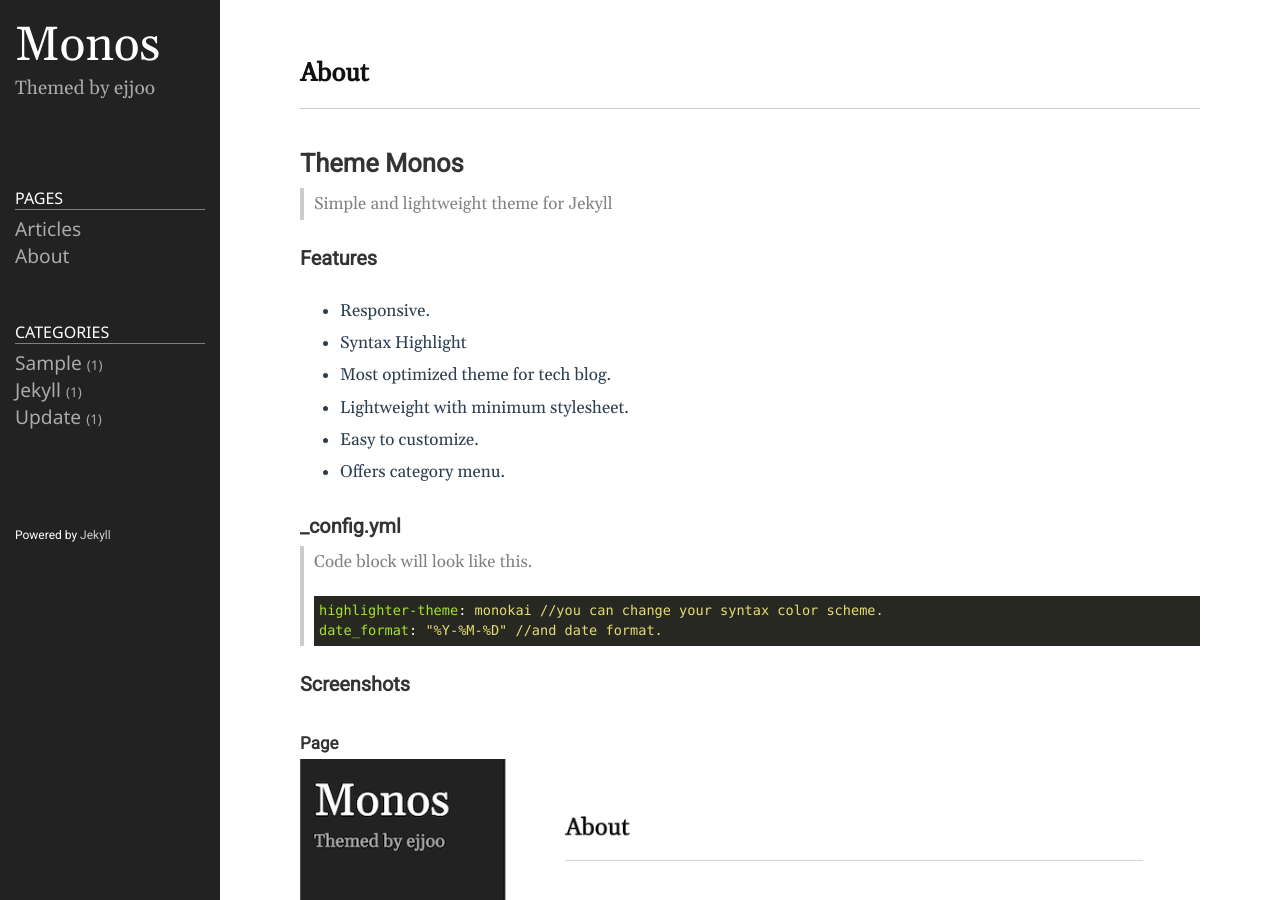
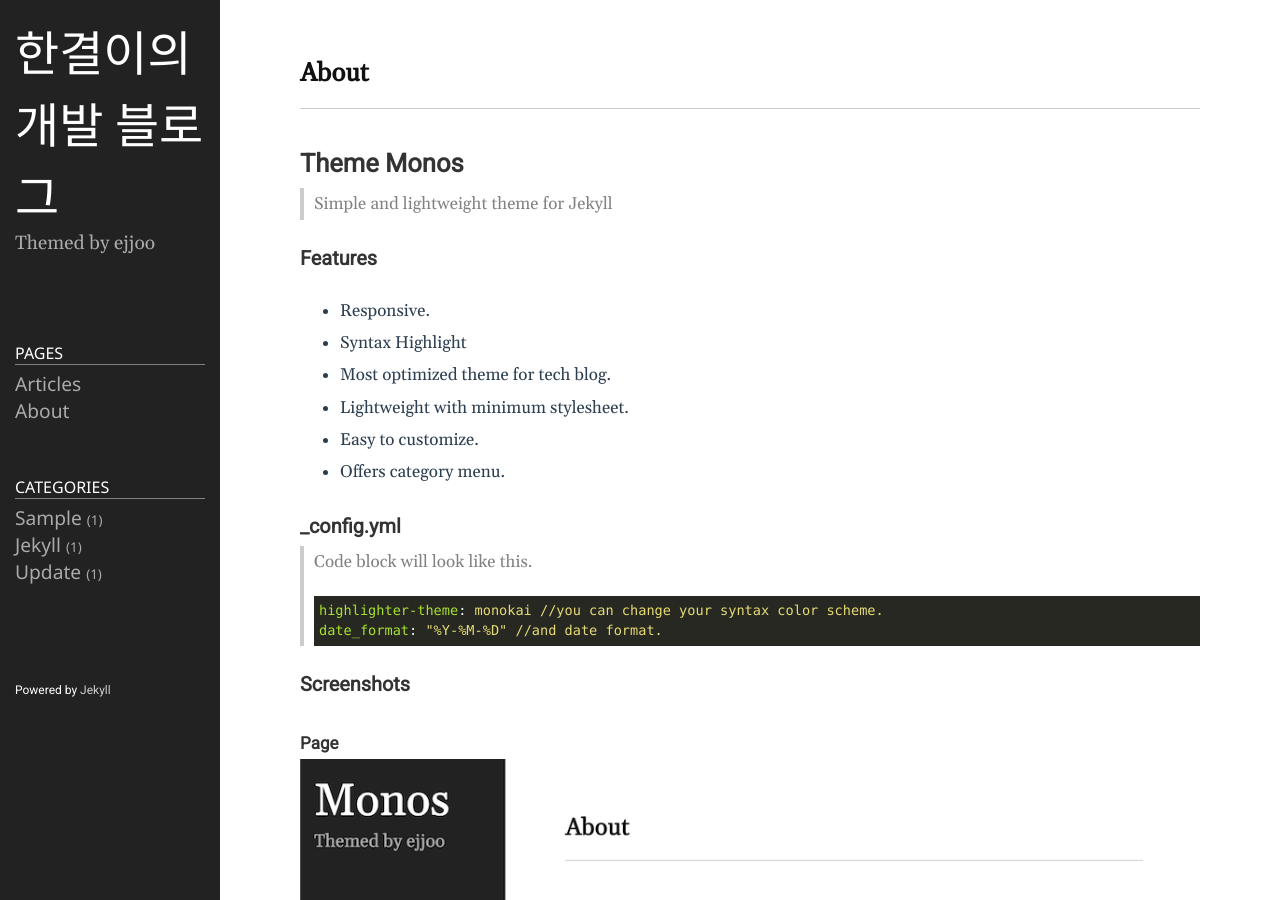
Before and after one commit to Love-kyeolE/Love-kyeolE.github.io, a Jekyll site: the page built from README.md, in a window 1280 px wide and 900 px high. Built offline with Jekyll 4.4.1, drawn with Linux system fonts in a browser that asks for light colours.

Commit message:
Update _config.yml

```diff
--- a/_config.yml
+++ b/_config.yml
@@ -18,13 +18,13 @@
 # You can create any custom variable you would like, and they will be accessible
 # in the templates via {{ site.myvariable }}.
 
-title: Monos
-email: ejjoo7994@gmail.com
+title: 한결이의 개발 블로그
+email: loveu.kyeol.e@gmail.com
 description: >- # this means to ignore newlines until "baseurl:"
   Themed by ejjoo
 # baseurl: "/" # the subpath of your site, e.g. /blog
-# url: "http://ejjoo.github.io" # the base hostname & protocol for your site, e.g. http://example.com
-github_username: ejjoo
+url: "Love-kyeolE.github.io" # the base hostname & protocol for your site, e.g. http://example.com
+github_username: Love-kyeolE
 highlighter: rouge
 svg:
   optimize: true
```
